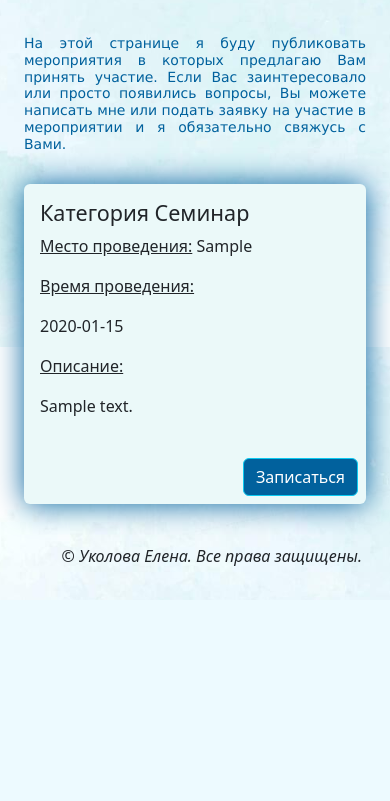
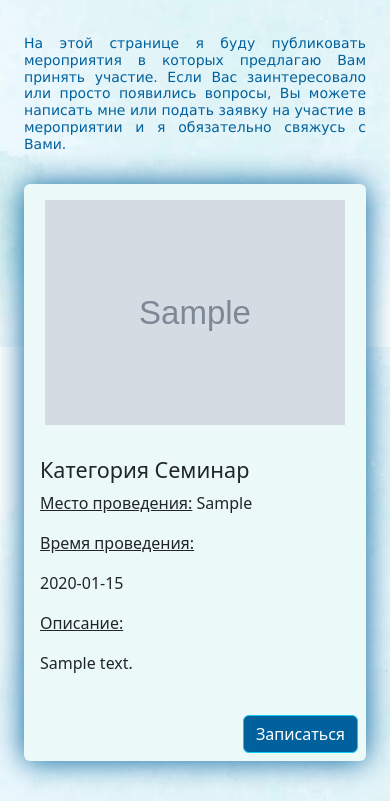
Before and after one commit to UkElena2023/Django_yoga, a Django app: page /yoga/events/ in a window 390 px wide. Shown: the part 497-1298 px from the top of the page. Before the commit the page ends 1063 px from the top, so only its background shows below. Run offline with Django 4.2, Linux system fonts and the light colour scheme; data comes from the database, SQL or seed files in the repository; tables that the repository leaves empty hold one stand-in row (values such as "Sample post"); grey boxes marked "Sample" are stand-in pictures.

Commit message:
Django_yoga: правка шаблонов

```diff
--- a/yoga/templates/yoga/asana_detail.html
+++ b/yoga/templates/yoga/asana_detail.html
@@ -12,7 +12,7 @@
           <p class="card-text">✔ {{asana.effect}}</p>
             <p class="card-text">❌ {{asana.contraindication}}</p>
             <p class="card-text"><u>Техника выполнения:</u> {{asana.technique | linebreaks}}</p>
-<!--            <div class="p-3 d-none d-md-block">-->
+
                 <div class="p-3">
             {% if asana.image %}
                 <img class="img-fluid asana-img" src="{{ asana.image.url }}" alt="Тут изображение {{ asana.title }}">
--- a/yoga/templates/yoga/include/asana_preview.html
+++ b/yoga/templates/yoga/include/asana_preview.html
@@ -6,7 +6,7 @@
 
       {% comment %} здесь код изображения асаны в карточке {% endcomment %}
         <div class="col-md-3 d-flex align-items-center justify-content-center">
-<!--            <div class="p-3 d-none d-md-block">-->
+
                 <div class="p-3">
             {% if asana.image %}
                 <img class="img-fluid asana-img" src="{{ asana.image.url }}" alt="Тут изображение {{ asana.title }}">
--- a/yoga/templates/yoga/include/event_detail.html
+++ b/yoga/templates/yoga/include/event_detail.html
@@ -6,7 +6,7 @@
 
       {% comment %} здесь код изображения мероприятия {% endcomment %}
         <div class="col-md-3 d-flex align-items-center justify-content-center">
-            <div class="p-3 d-none d-md-block">
+            <div class="p-3">
             {% if yogaevent.image_event %}
                 <img class="img-fluid yogaevent-img" src="{{ yogaevent.image_event.url }}" alt="Тут изображение {{ yogaevent.category }}">
             {% endif %}
```
